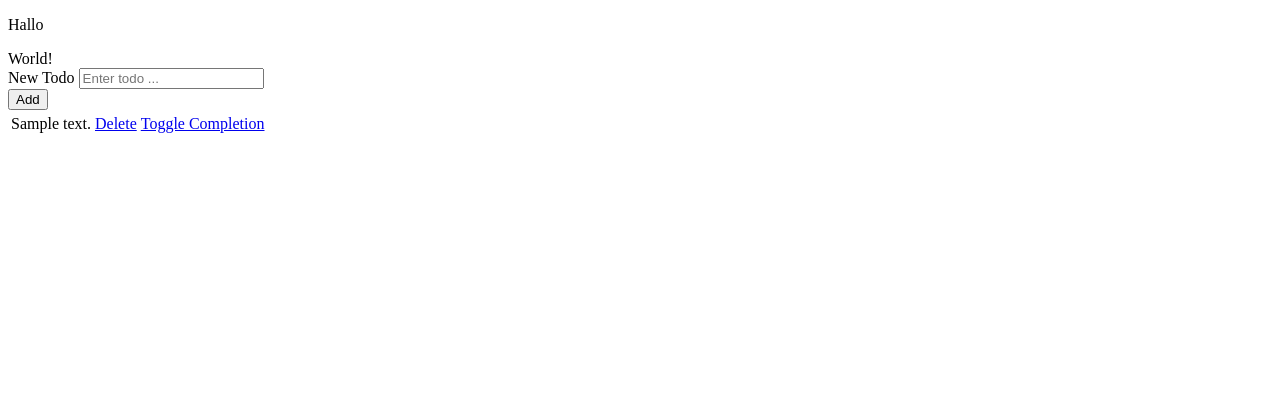
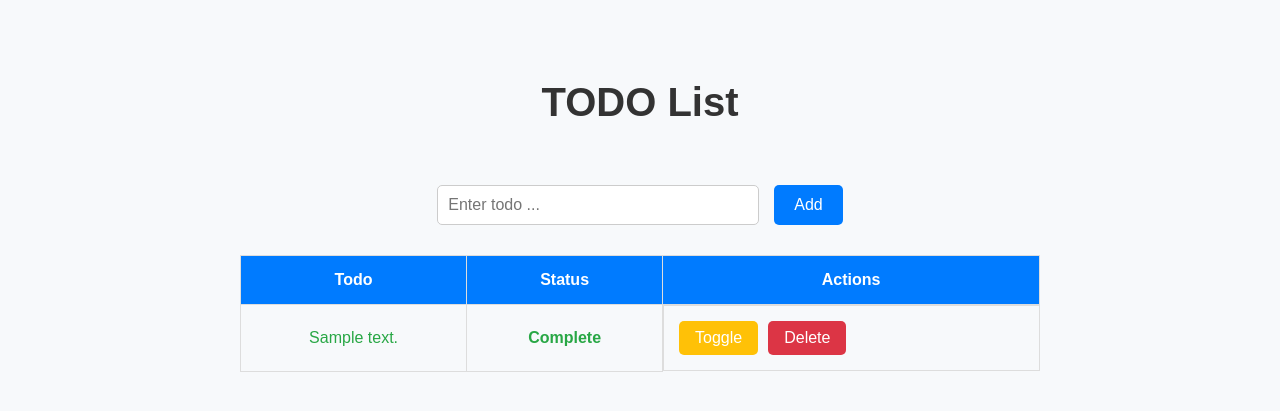
Before and after one commit to LavaCandy1/TodoListsAPI, a FastAPI app: page /todoHome in a window 1280 px wide. Shown: the top 411 px of the page. Run offline with FastAPI, Linux system fonts and the light colour scheme; tables that the repository leaves empty hold one stand-in row (values such as "Sample post").

Commit message:
CSS added , some QoL changes in HTML

```diff
--- a/main.py
+++ b/main.py
@@ -1,5 +1,6 @@
 from fastapi import FastAPI , HTTPException , Depends, Request, Form, status
 from fastapi.templating import Jinja2Templates
+from fastapi.staticfiles import StaticFiles
 from pydantic import BaseModel
 from typing import Optional, Annotated
 from sqlalchemy.orm import Session
@@ -10,6 +11,8 @@ import models
 todoApp = FastAPI()
 
 templates = Jinja2Templates(directory = "templates")
+
+todoApp.mount("/static", StaticFiles(directory="static"), name="static")
 
 models.Base.metadata.create_all(bind=engine)
 
--- /dev/null
+++ b/static/home.css
@@ -0,0 +1,126 @@
+body {
+  margin: 0;
+  padding: 0;
+  font-family: Arial, sans-serif;
+  background-color: #f7f9fb;
+}
+
+.container {
+  max-width: 800px;
+  margin: 0 auto;
+  padding: 20px;
+}
+
+.title {
+  display: flex;
+  justify-content: center;
+  padding: 60px;
+  font-size: 40px;
+  font-weight: bold;
+  color: #333;
+}
+
+.form {
+  display: flex;
+  justify-content: center;
+  margin-bottom: 30px;
+}
+
+.input_box {
+  display: flex;
+  flex-direction: row;
+  gap: 15px;
+}
+
+.input_box input {
+  padding: 10px;
+  font-size: 16px;
+  width: 300px;
+  border: 1px solid #ccc;
+  border-radius: 5px;
+}
+
+.input_box button {
+  padding: 10px 20px;
+  background-color: #007bff;
+  color: white;
+  border: none;
+  border-radius: 5px;
+  cursor: pointer;
+  font-size: 16px;
+  transition: background-color 0.3s ease;
+}
+
+.input_box button:hover {
+  background-color: #0056b3;
+}
+
+.table {
+  width: 100%;
+  border-collapse: collapse;
+}
+
+.table th,
+.table td {
+  padding: 15px;
+  text-align: center;
+  border: 1px solid #ddd;
+}
+
+.table th {
+  background-color: #007bff;
+  color: white;
+}
+
+.table .row:nth-child(even) {
+  background-color: #f2f2f2;
+}
+
+.completed {
+  color: #28a745;
+}
+
+.pending {
+  color: #dc3545;
+}
+
+.buttons {
+  display: flex;
+  gap: 10px;
+}
+
+.update_button,
+.delete_button {
+  display: inline-block;
+  padding: 8px 16px;
+  text-decoration: none;
+  color: white;
+  border-radius: 5px;
+  transition: background-color 0.3s ease;
+}
+
+.update_button {
+  background-color: #ffc107;
+}
+
+.update_button:hover {
+  background-color: #e0a800;
+}
+
+.delete_button {
+  background-color: #dc3545;
+}
+
+.delete_button:hover {
+  background-color: #c82333;
+}
+
+.todo_text {
+  padding: 10px;
+  border-radius: 5px;
+}
+
+.todo_status {
+  padding: 10px;
+  font-weight: bold;
+}
--- a/templates/todoHome.html
+++ b/templates/todoHome.html
@@ -3,32 +3,56 @@
   <head>
     <meta charset="UTF-8" />
     <meta name="viewport" content="width=device-width, initial-scale=1.0" />
-    <title>Document</title>
+    <link rel="stylesheet" href="{{url_for('static',path='home.css')}}" />
+    <title>ToDo List</title>
   </head>
   <body>
-    <p>Hallo</p>
-    {{ name }}
+    <div class="container">
+      <div class="title">
+        <label>TODO List</label>
+      </div>
 
       <form class="form" action="/add-todoHTML" method="post">
-      <div>
-        <label>New Todo</label>
+        <div class="input_box">
           <input
             type="text"
             name="todo_textHTML"
             placeholder="Enter todo ..."
-        /><br /><button type="submit">Add</button>
+          />
+          <button type="submit">Add</button>
         </div>
       </form>
 
-    <table>
-      <tr></tr>
+      <table class="table">
+        <thead>
+          <tr class="row">
+            <th>Todo</th>
+            <th>Status</th>
+            <th>Actions</th>
+          </tr>
+        </thead>
+        <tbody class="tbody">
           {% for todo in todoList %}
-      <tr>
-        <td>{{todo.todo_text}}</td>
-        <td><a href="/delete-todo/{{todo.id}}">Delete</a></td>
-        <td><a href="/toggle-completion/{{todo.id}}">Toggle Completion</a></td>
+          <tr class="row">
+            {% if todo.completed %}
+            <td class="todo_text completed">{{todo.todo_text}}</td>
+            <td class="todo_status completed">Complete</td>
+            {% else %}
+            <td class="todo_text pending">{{todo.todo_text}}</td>
+            <td class="todo_status pending">Pending</td>
+            {% endif %}
+            <td class="buttons">
+              <a class="update_button" href="/toggle-completion/{{todo.id}}"
+                >Toggle</a
+              >
+              <a class="delete_button" href="/delete-todo/{{todo.id}}"
+                >Delete</a
+              >
+            </td>
           </tr>
           {% endfor %}
+        </tbody>
       </table>
+    </div>
   </body>
 </html>
```
Also changed, not shown: templates/home.css (deleted). Lines whose indentation alone changed are shown as unchanged.
